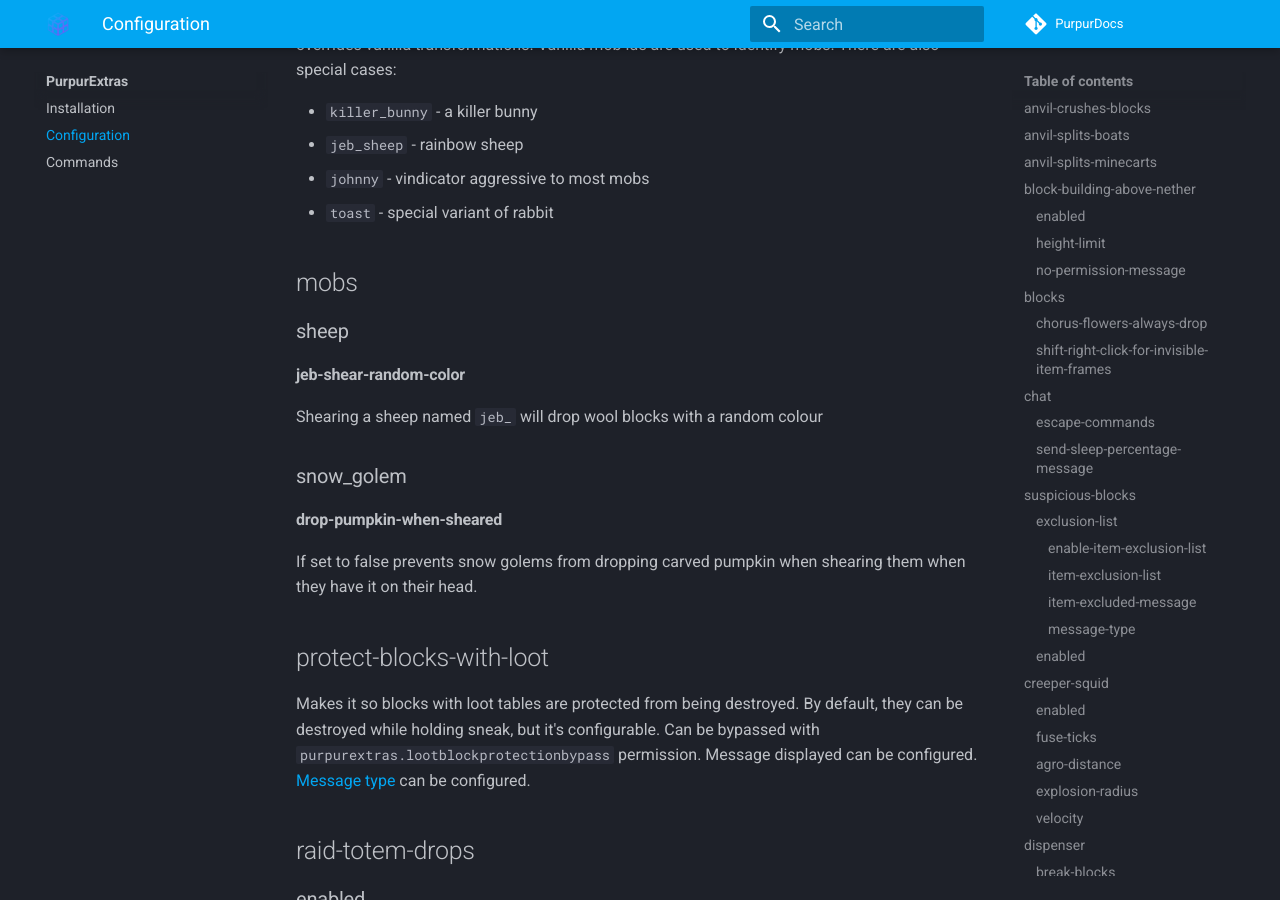
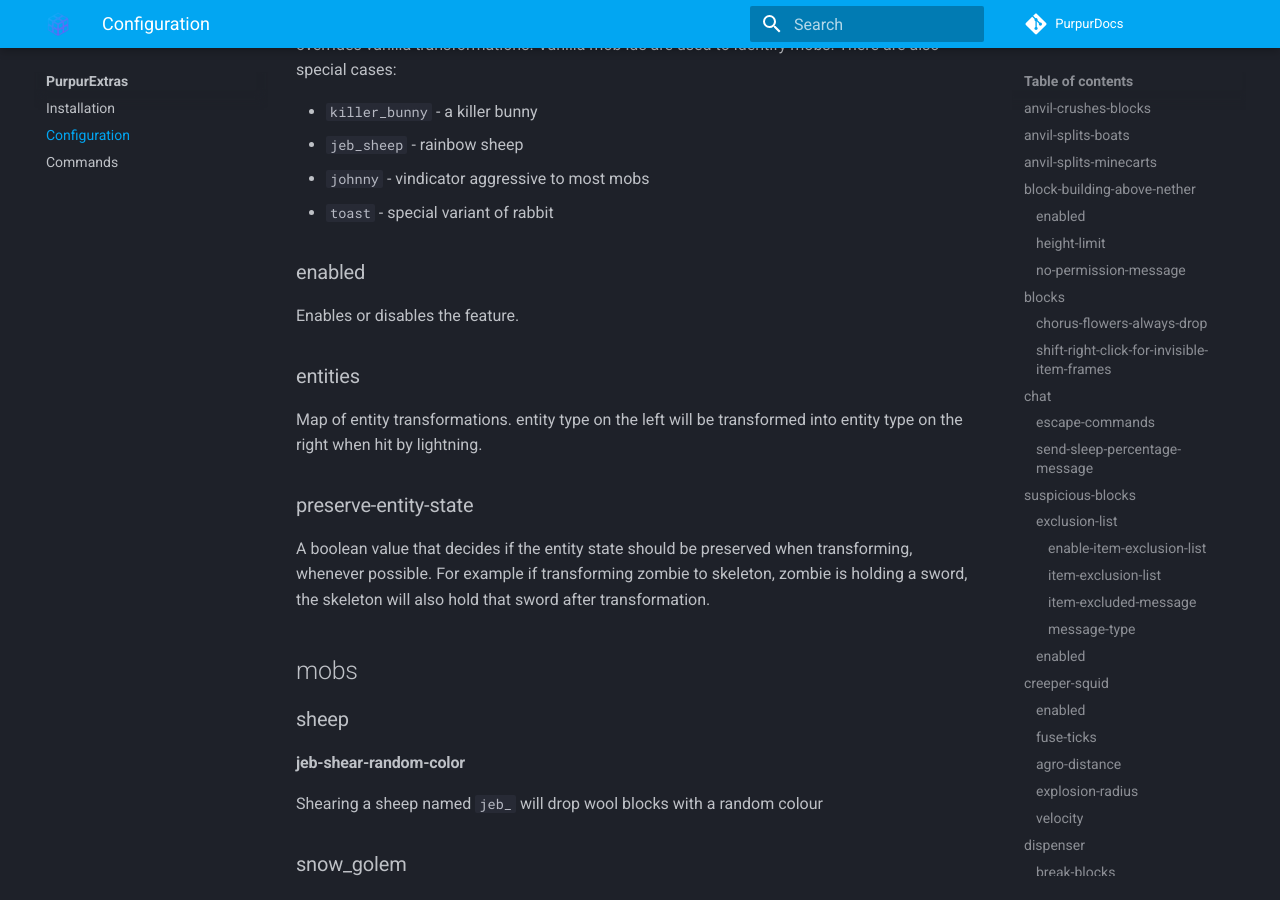
Before and after one commit to PurpurMC/PurpurDocs, an MkDocs documentation site: the page built from mkdocs/purpurextras/configuration.md, in a window 1280 px wide and 900 px high, scrolled down 5666 px. Built offline with MkDocs 1.6.1 and Material for MkDocs 9.7.7, drawn with Linux system fonts in a browser that asks for light colours; comment, search, counter and statistics services are not loaded.

Commit message:
document preserve-entity-state on lightning-transforms-entities feature

```diff
--- a/mkdocs/purpurextras/configuration.md
+++ b/mkdocs/purpurextras/configuration.md
@@ -191,6 +191,15 @@
 - `johnny` - vindicator aggressive to most mobs
 - `toast` - special variant of rabbit
 
+### enabled
+Enables or disables the feature.
+
+### entities
+Map of entity transformations. entity type on the left will be transformed into entity type on the right when hit by lightning.
+
+### preserve-entity-state
+A boolean value that decides if the entity state should be preserved when transforming, whenever possible. For example if transforming zombie to skeleton, zombie is holding a sword, the skeleton will also hold that sword after transformation.
+
 ## mobs
 
 ### sheep
```
